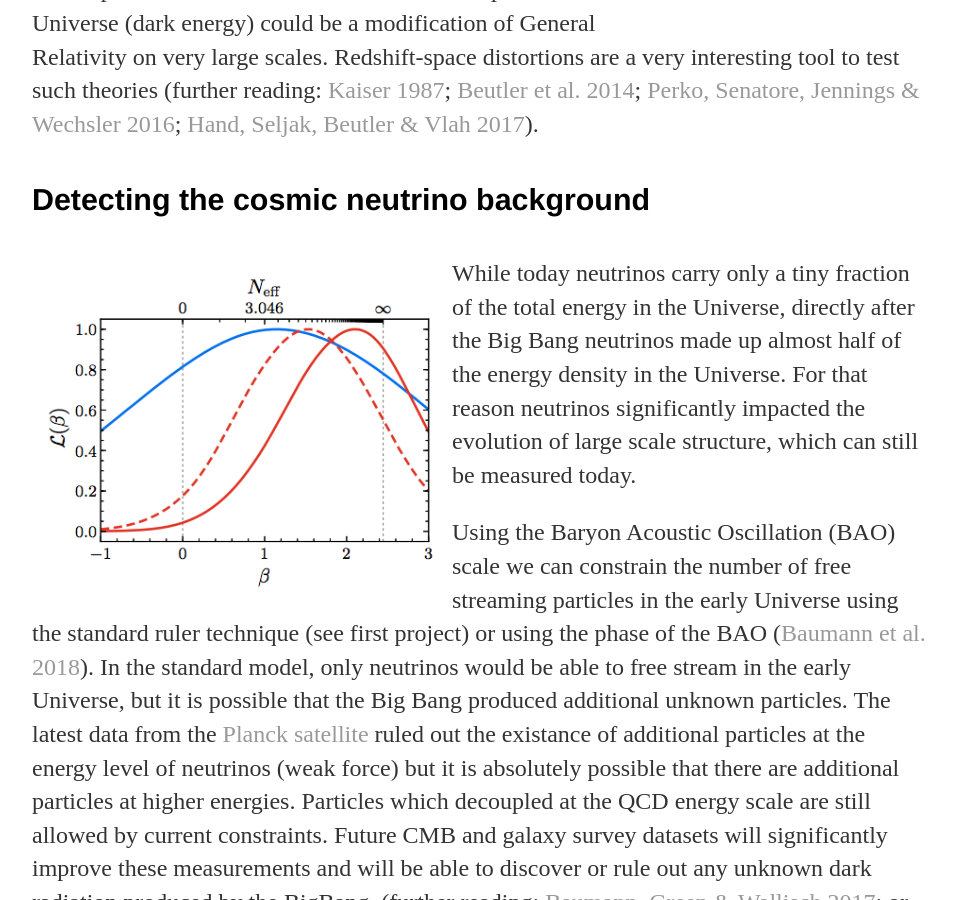
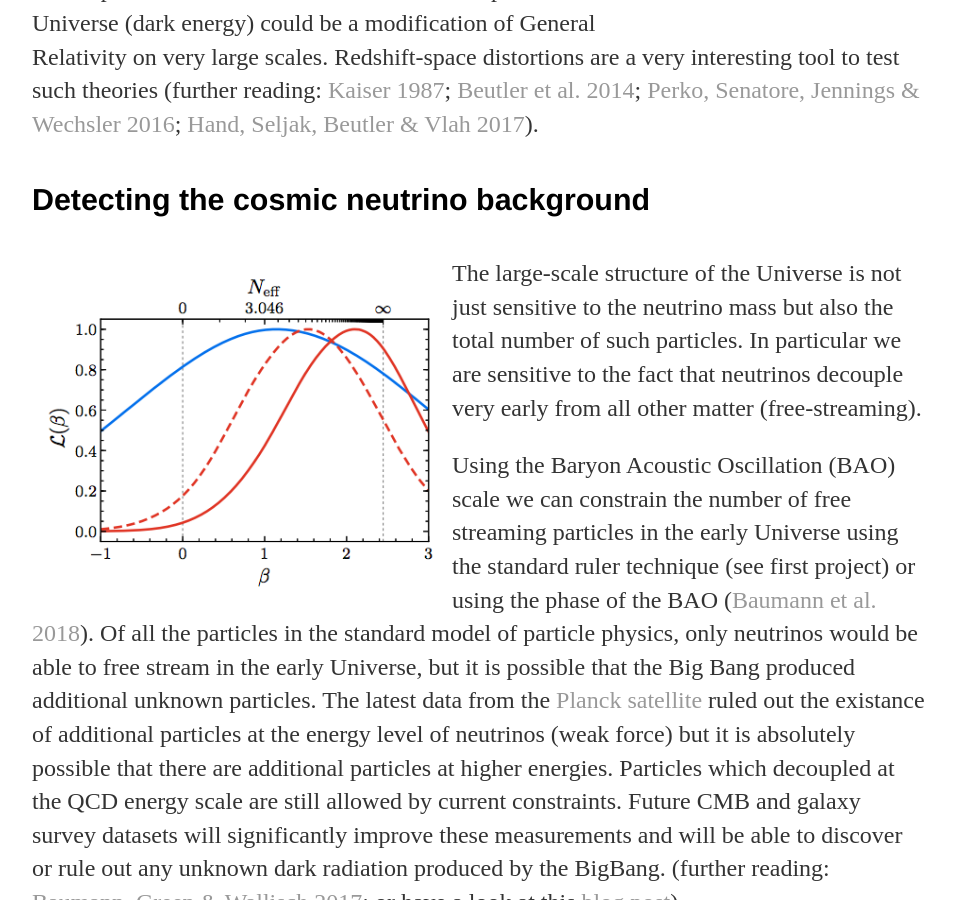
Before and after one commit to fbeutler/fbeutler.github.io, a Jekyll site: the page built from research/projects.html, in a window 1280 px wide and 900 px high, scrolled down 4470 px. Shown: the whole window, without its empty margins (160-1115 px from the left). Built offline with Jekyll 4.4.1, drawn with Linux system fonts in a browser that asks for light colours.

Commit message:
Update projects.html

```diff
--- a/research/projects.html
+++ b/research/projects.html
@@ -142,17 +142,15 @@ pattern. Therefore by statistically analyzing the matter distribution in the Uni
 
     <img src="/static/neff.png" alt="Neff CONSTRAINT FROM BOSS" width="400" align="left" style="padding:10px">
     <p>
-      While today neutrinos carry only a tiny fraction of the total energy in the Universe, directly after the Big Bang
-      neutrinos made up almost half of the energy density in the Universe. For that reason neutrinos significantly impacted
-      the evolution of large scale structure, which can still be measured today.
+      The large-scale structure of the Universe is not just sensitive to the neutrino mass but also the total number of such particles.
+      In particular we are sensitive to the fact that neutrinos decouple very early from all other matter (free-streaming).
     </p>
 
     <p>
       Using the Baryon Acoustic Oscillation (BAO) scale we can constrain the number of free streaming particles in the early Universe using
       the standard ruler technique (see first project) or using the phase of the BAO (<a href="https://arxiv.org/abs/1803.10741"
-      target="_blank">Baumann et al. 2018</a>). In
-      the standard model, only neutrinos would be able to free stream in the early Universe, but it is possible that the Big Bang produced
-      additional unknown
+      target="_blank">Baumann et al. 2018</a>). Of all the particles in the standard model of particle physics, only neutrinos
+      would be able to free stream in the early Universe, but it is possible that the Big Bang produced additional unknown
       particles. The latest data from the <a href="https://www.esa.int/Our_Activities/Space_Science/Planck/Planck_and_the_cosmic_microwave_background" target='_blank'>Planck satellite</a>
       ruled out the existance of additional particles at the energy level of neutrinos (weak force) but it is absolutely possible that
       there are additional particles at higher energies. Particles which decoupled at the QCD energy scale are still allowed
```
